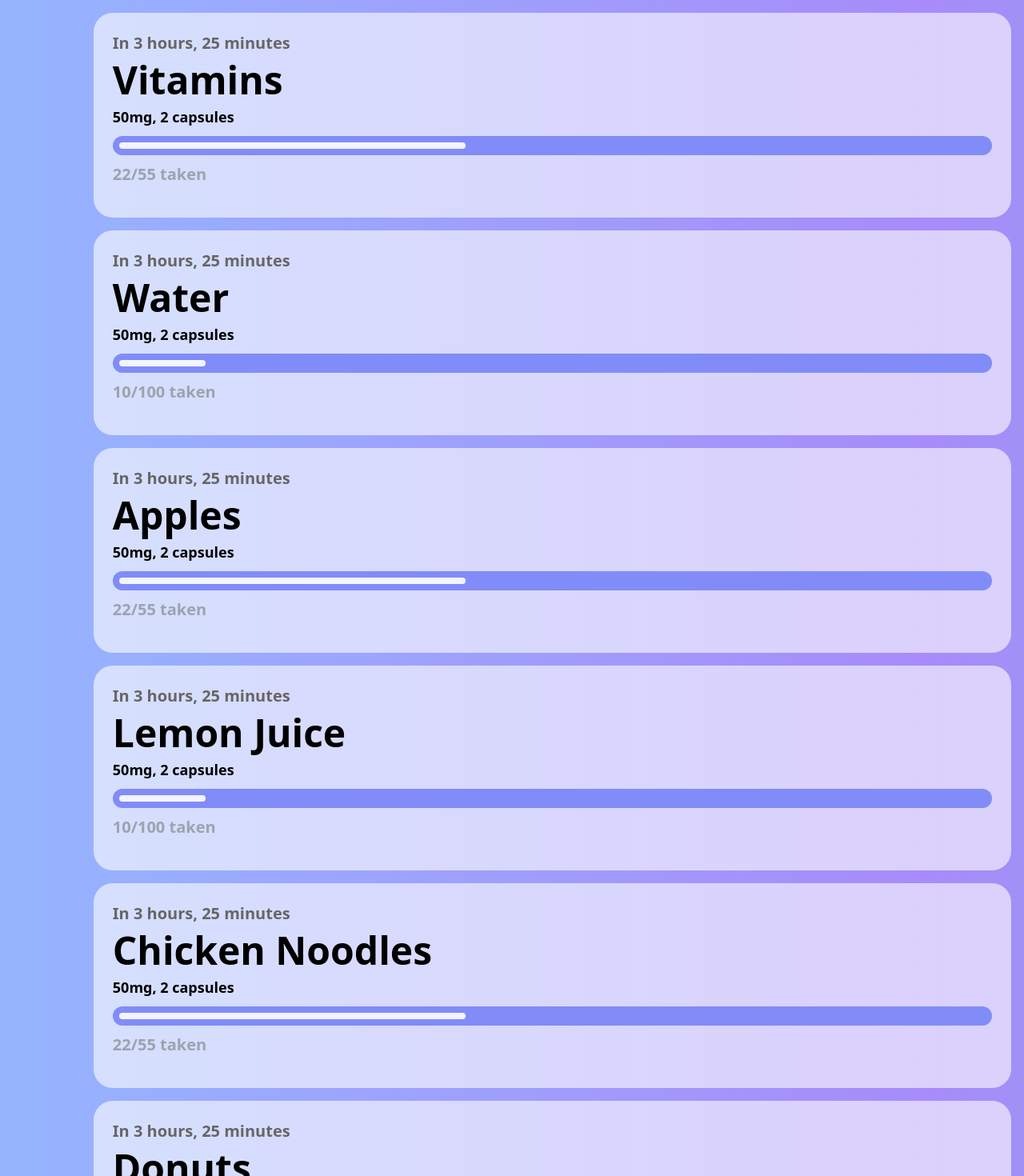
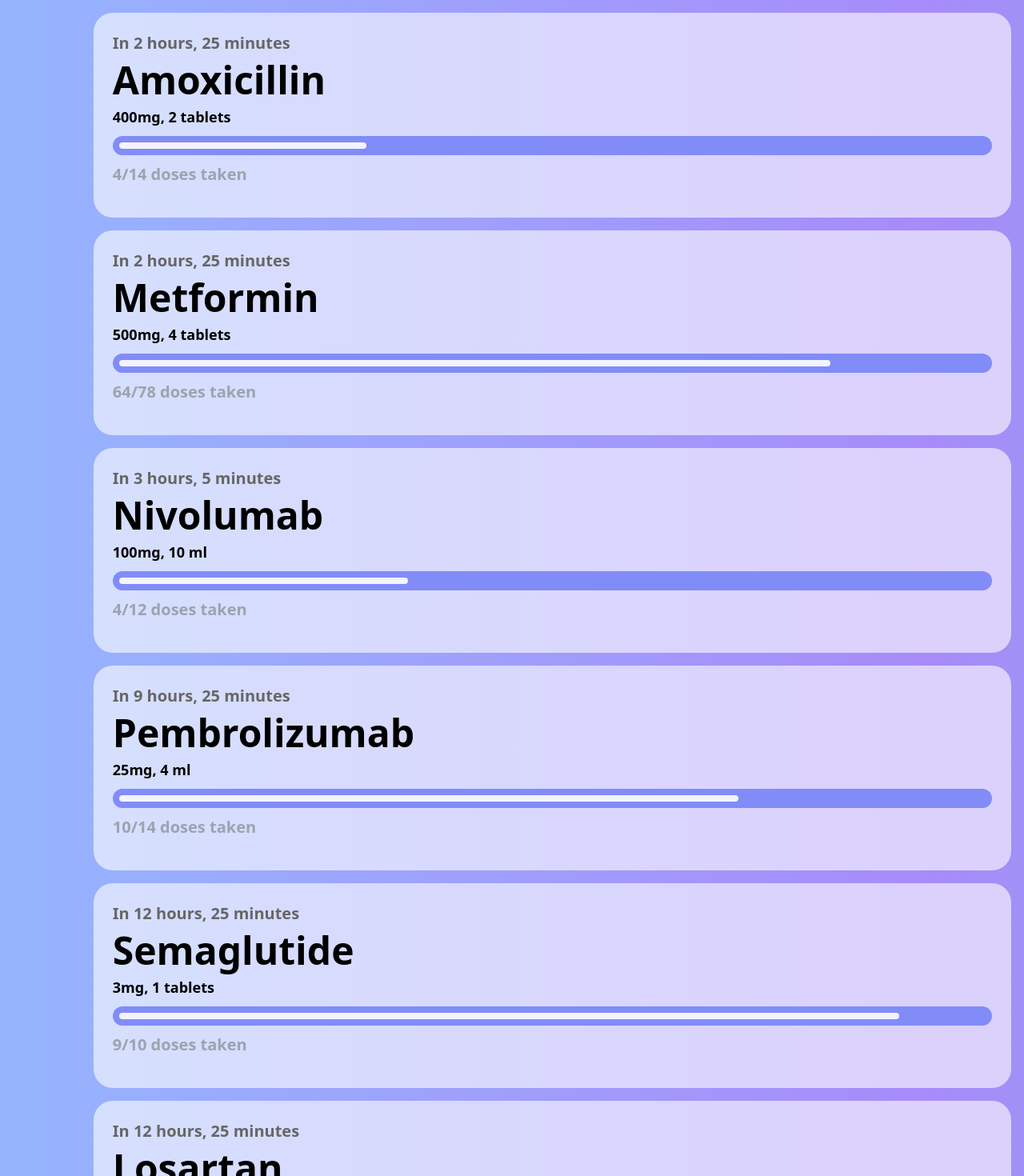
Before and after one commit to yousongsun/gdsc-hackathon-2024, a React (Vite) app in the folder frontend/: page / in a window 1280 px wide. Shown: the part 80-1550 px from the top of the page at 80% size. Built offline with nearby package versions, Linux system fonts and the light colour scheme; no server answers.

Commit message:
Added data

```diff
--- a/frontend/src/components/HomePrspItem.jsx
+++ b/frontend/src/components/HomePrspItem.jsx
@@ -1,6 +1,6 @@
 function HomePrspItem(props) {
   const { prspInfo } = props;
-  const { hours, minutes, prspName, weight, capsules, taken, total } =
+  const { hours, minutes, prspName, amount, dosage, taken, total, unit, form } =
     prspInfo;
   const lengthOfTaken = (taken / total) * 100;
   return (
@@ -10,7 +10,7 @@ function HomePrspItem(props) {
       </div>
       <div className="text-5xl font-bold mb-2">{prspName}</div>
       <div className="text-lg font-semibold">
-        {weight}mg, {capsules} capsules
+        {amount}{unit}, {dosage} {form}
       </div>
       <div className="p-2 w-full bg-indigo-400 rounded-2xl my-2.5">
         <div
@@ -19,7 +19,7 @@ function HomePrspItem(props) {
         ></div>
       </div>
       <div className="text-gray-400 font-semibold text-xl">
-        {taken}/{total} taken
+        {taken}/{total} doses taken
       </div>
     </>
   );
--- a/frontend/src/components/Homepage.jsx
+++ b/frontend/src/components/Homepage.jsx
@@ -8,63 +8,70 @@ const last_name = 'Doe';
 
 const prsps = [
   {
-    hours: 3,
+    hours: 2,
     minutes: 25,
-    prspName: "Vitamins",
-    weight: 50,
-    capsules: 2,
-    taken: 22,
-    total: 55,
-    details: "ha",
+    prspName: "Amoxicillin",
+    amount: 400,
+    dosage: 2,
+    taken: 4,
+    total: 14,
+    form: 'tablets',
+    unit: 'mg'
+  },
+  {
+    hours: 2,
+    minutes: 25,
+    prspName: "Metformin",
+    amount: 500,
+    dosage: 4,
+    taken: 64,
+    total: 78,
+    form: 'tablets',
+    unit: 'mg'
   },
   {
     hours: 3,
-    minutes: 25,
-    prspName: "Water",
-    weight: 50,
-    capsules: 2,
-    taken: 10,
-    total: 100,
-    details: "ha",
+    minutes: 5,
+    prspName: "Nivolumab",
+    amount: 100,
+    dosage: 10,
+    taken: 4,
+    total: 12,
+    form: 'ml',
+    unit: 'mg'
   },
   {
-    hours: 3,
+    hours: 9,
     minutes: 25,
-    prspName: "Apples",
-    weight: 50,
-    capsules: 2,
-    taken: 22,
-    total: 55,
-    details: "ha",
+    prspName: "Pembrolizumab",
+    amount: 25,
+    dosage: 4,
+    taken: 10,
+    total: 14,
+    form: 'ml',
+    unit: 'mg'
   },
   {
-    hours: 3,
+    hours: 12,
     minutes: 25,
-    prspName: "Lemon Juice",
-    weight: 50,
-    capsules: 2,
-    taken: 10,
-    total: 100,
-    details: "ha",
-  }, {
-    hours: 3,
-    minutes: 25,
-    prspName: "Chicken Noodles",
-    weight: 50,
-    capsules: 2,
-    taken: 22,
-    total: 55,
-    details: "ha",
+    prspName: "Semaglutide",
+    amount: 3,
+    dosage: 1,
+    taken: 9,
+    total: 10,
+    form: 'tablets',
+    unit: 'mg'
   },
   {
-    hours: 3,
+    hours: 12,
     minutes: 25,
-    prspName: "Donuts",
-    weight: 50,
-    capsules: 2,
-    taken: 10,
-    total: 100,
-    details: "ha",
+    prspName: "Losartan",
+    amount: 50,
+    dosage: 3,
+    taken: 15,
+    total: 24,
+    form: 'tablets',
+    unit: 'mg'
   },
 ];
 
--- a/frontend/src/components/Profile.jsx
+++ b/frontend/src/components/Profile.jsx
@@ -12,9 +12,9 @@ const Profile = () => {
           <div className='text-3xl text-white font-bold'>My Account</div>
         </div>
         <div className='bg-white/60 rounded-3xl shadow-lg p-6 mt-4'>
-          <h2 className='text-lg text-[#666666] font-bold mb-2'>Profile</h2>
+          <h2 className='text-lg text-[#666666] font-bold '>Profile</h2>
           <div className='flex justify-between'>
-            <h2 className='text-3xl font-bold mb-2'>Jane Doe</h2>
+            <h2 className='text-4xl font-bold mb-2'>Jane Doe</h2>
             <button className='bg-indigo-400 hover:bg-indigo-400 text-white font-bold py-1 px-4 rounded-3xl mt-4 '>Edit</button>
           </div>
           <h2 className='text-xl font-bold mb-2'>Auckland, New Zealand</h2>
--- a/frontend/src/index.css
+++ b/frontend/src/index.css
@@ -23,11 +23,17 @@
   color: #666666;
   margin: 3px;
   background-color: rgba(255, 255, 255, 60%);
+  transition: 0.2s;
 }
+
+.fc .fc-daygrid-day-frame:hover {
+  background-color: rgba(255, 255, 255, 90%);
+}
+
 
 .fc .fc-daygrid-day.fc-day-today {
   border-radius: 10px;
-  border: 1px white;
+  background-color: rgb(193, 160, 255);
 }
 
 .fc .fc-scrollgrid,
@@ -39,21 +45,12 @@
   /* Remove all borders */
 }
 
+.fc .fc-col-header-cell {
+  background-color: #818cf899;
+  color: #666666;
+}
+
 .fc td[role="presentation"] {
   border: none;
   /* Remove any borders */
 }
-
-.glow-overlay {
-  --glow-size: 25rem;
-  position: absolute;
-  inset: 0;
-  pointer-events: none;
-  user-select: none;
-  opacity: var(--glow-opacity, 0);
-  mask: radial-gradient(var(--glow-size) var(--glow-size) at var(--glow-x) var(--glow-y),
-      var(--glow-color) 1%,
-      transparent 50%);
-  transition: 400ms mask ease;
-  will-change: mask;
-}
```
